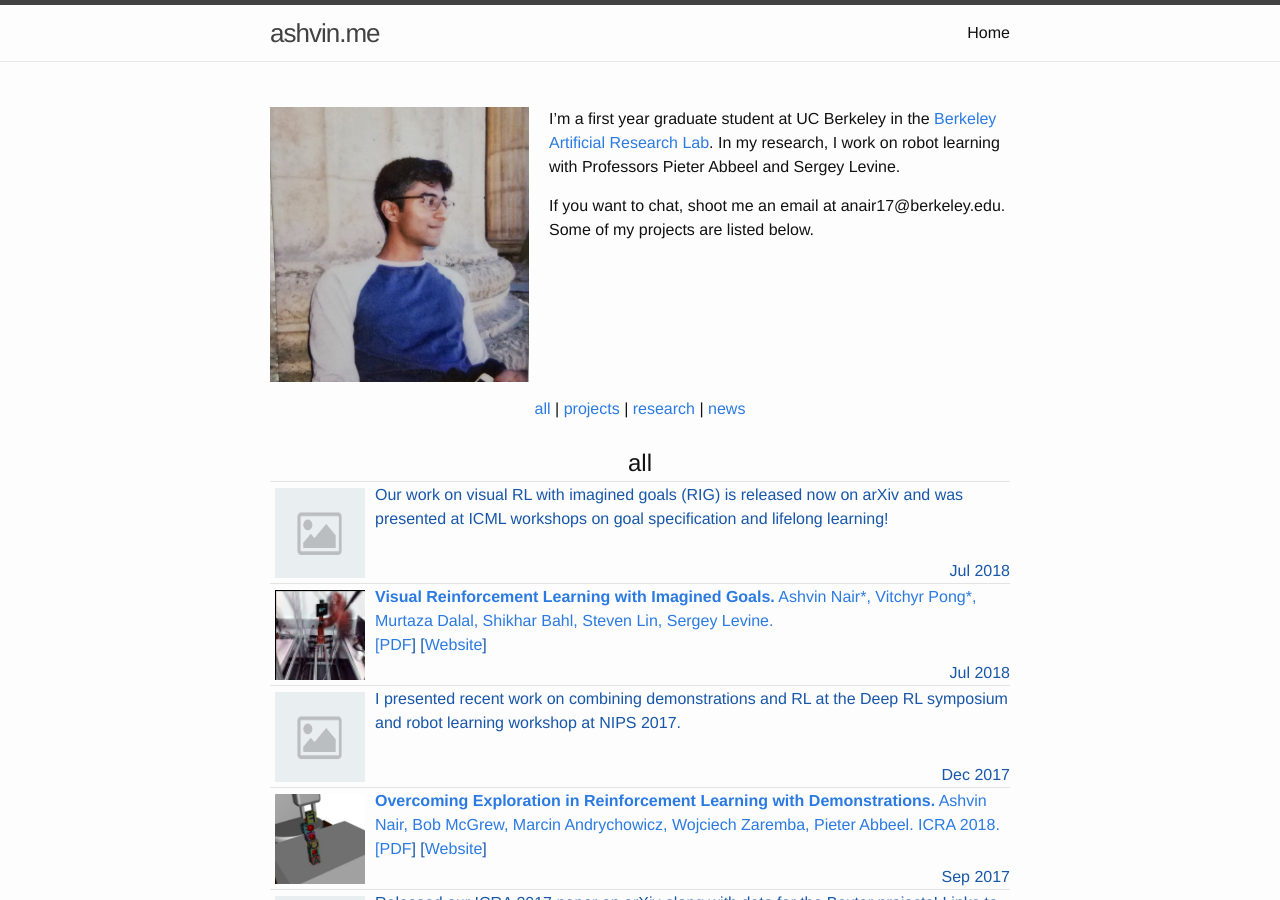
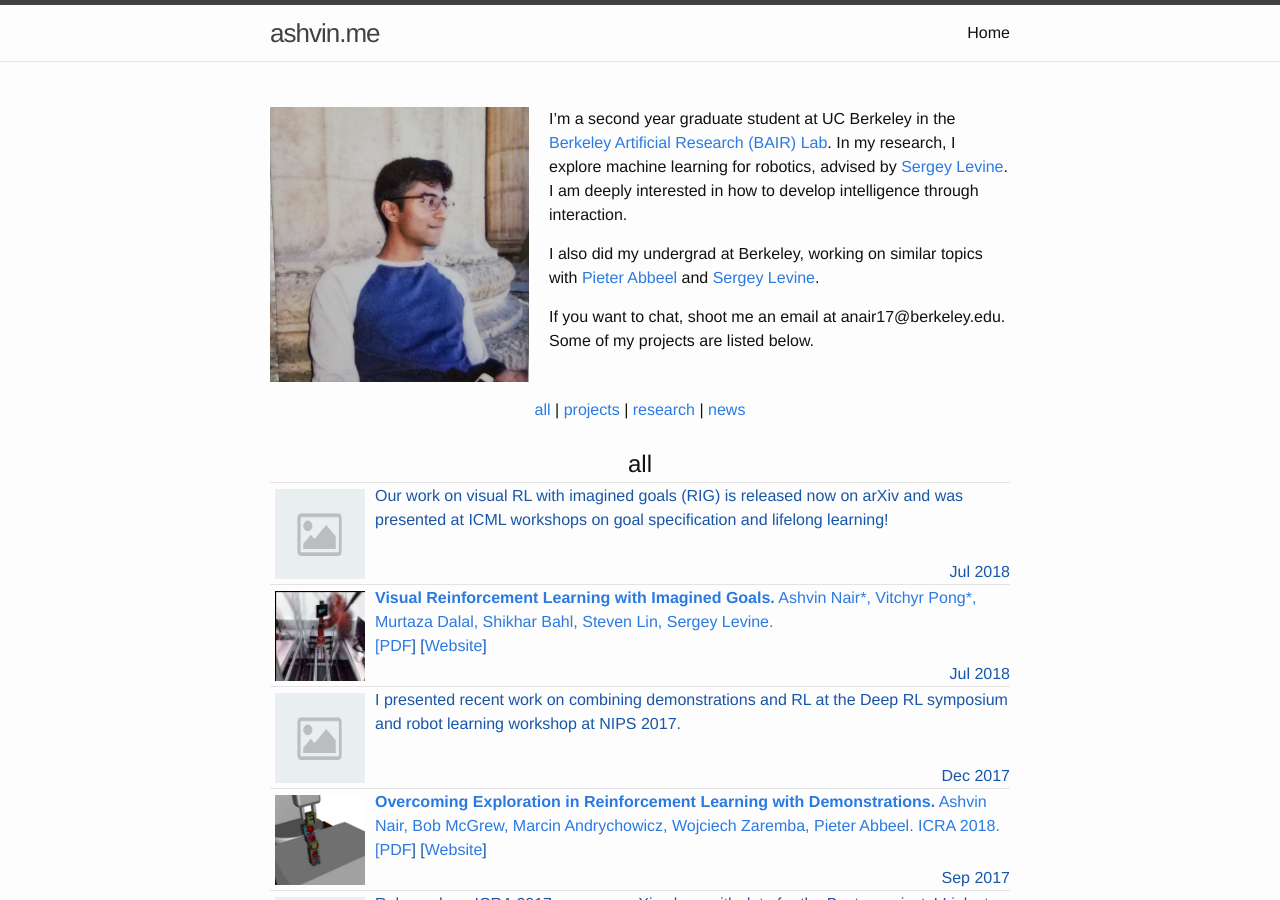
Before and after one commit to anair13/anair13.github.io, a Jekyll site: the page built from index.md, in a window 1280 px wide and 900 px high. Built offline with Jekyll 4.4.1, drawn with Linux system fonts in a browser that asks for light colours; nearby versions of some CDN libraries.

Commit message:
update info

```diff
--- a/index.md
+++ b/index.md
@@ -6,6 +6,8 @@ permalink: /
 
 <img src="assets/me.jpg" alt="Me" align="left" style="width: 35%; margin-right: 20px;"/>
 
-I'm a first year graduate student at UC Berkeley in the <a href="http://bair.berkeley.edu/">Berkeley Artificial Research Lab</a>. In my research, I work on robot learning with Professors Pieter Abbeel and Sergey Levine.
+I'm a second year graduate student at UC Berkeley in the <a href="http://bair.berkeley.edu/">Berkeley Artificial Research (BAIR) Lab</a>. In my research, I explore machine learning for robotics, advised by <a href="http://people.eecs.berkeley.edu/~svlevine/">Sergey Levine</a>. I am deeply interested in how to develop intelligence through interaction.
+
+I also did my undergrad at Berkeley, working on similar topics with <a href="http://people.eecs.berkeley.edu/~pabbeel/">Pieter Abbeel</a> and <a href="http://people.eecs.berkeley.edu/~svlevine/">Sergey Levine</a>.
 
 If you want to chat, shoot me an email at anair17<span class="domain">berkeley.edu</span>. Some of my projects are listed below.
```
